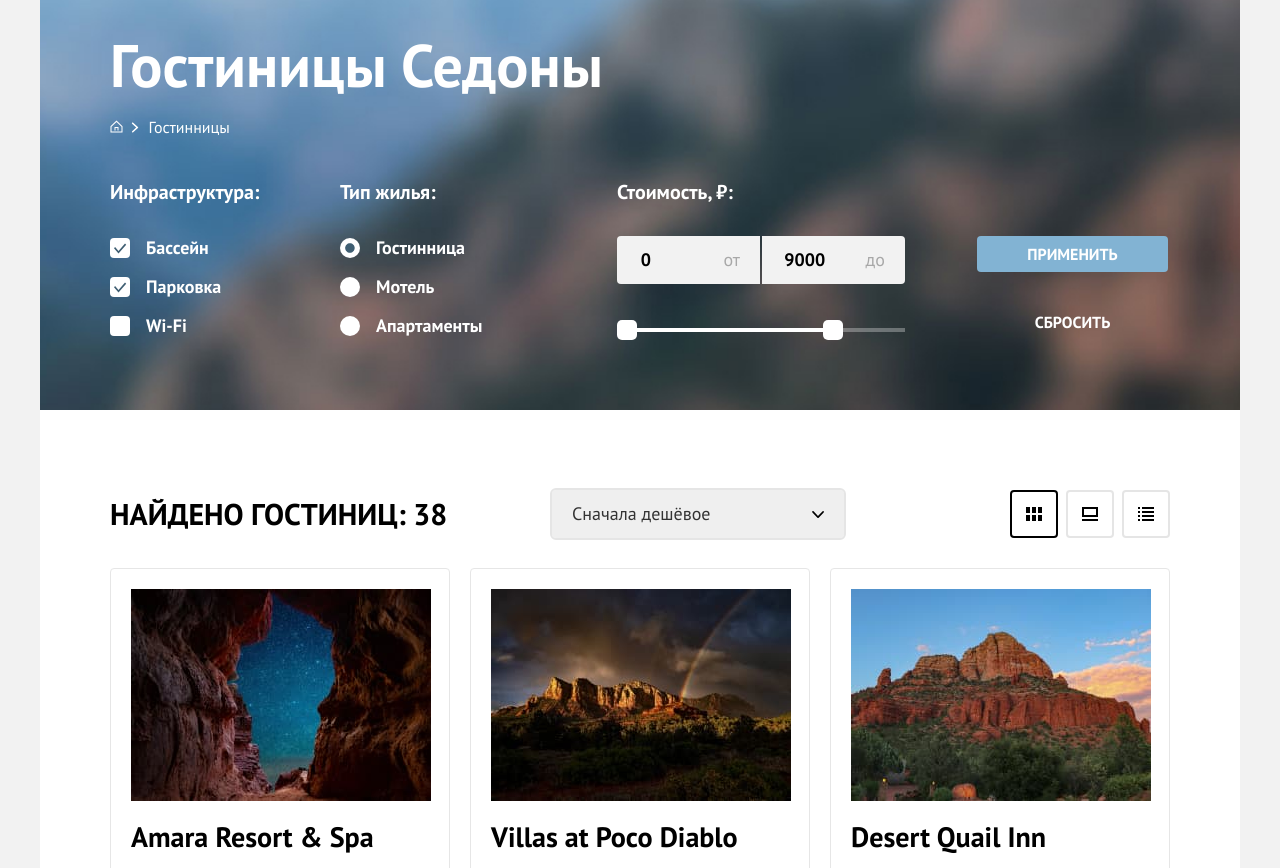
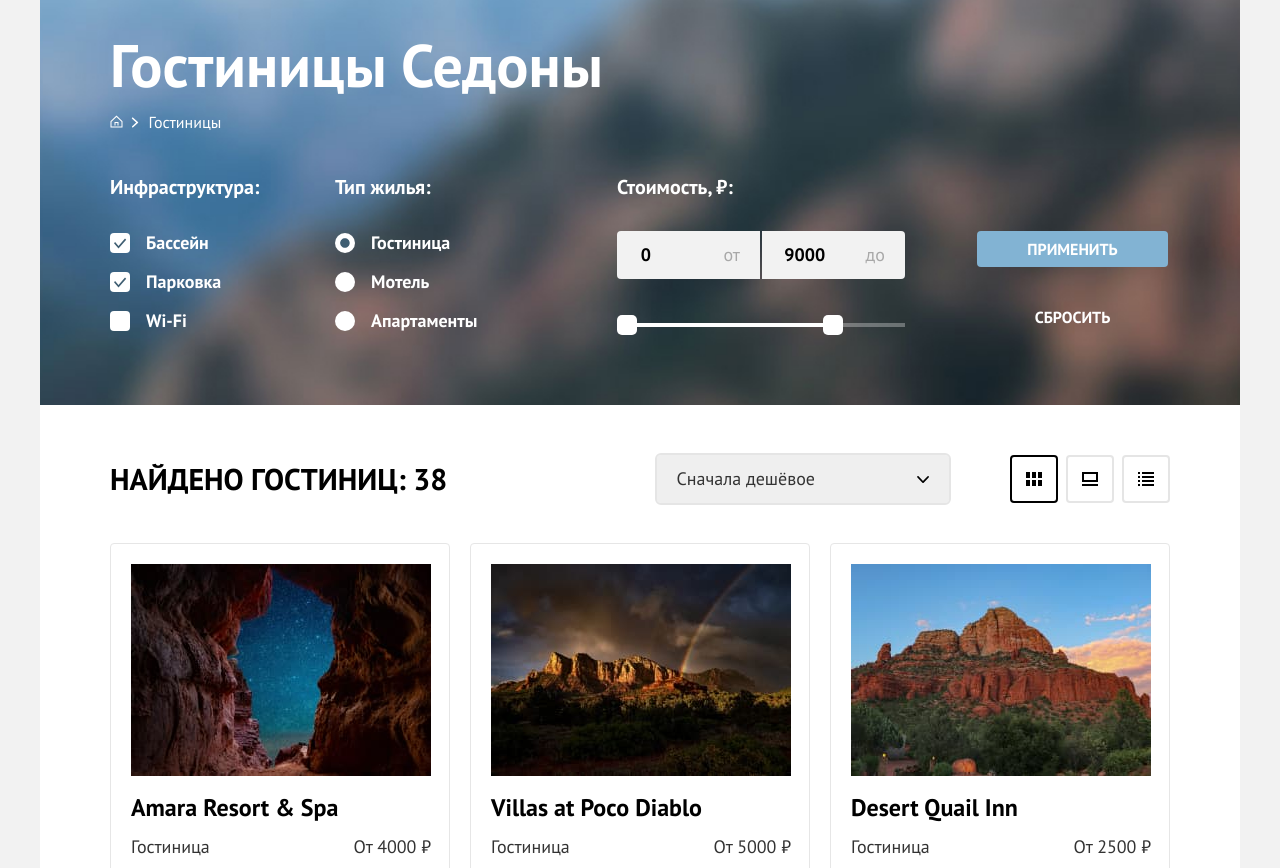
Before and after one commit to htmlacademy-htmlcss/2372587-sedona-37, a plain HTML site: page catalog.html in a window 1280 px wide. Shown: the part 73-941 px from the top of the page. Drawn offline with Linux system fonts and the light colour scheme.

Commit message:
Доработка после проверки
Доработка после проверки

```diff
--- a/catalog.html
+++ b/catalog.html
@@ -65,12 +65,12 @@
               </a>
             </li>
             <li class="breadcrumbs_item">
-              <a class="breadcrumbs_link" href="catalog.html">Гостинницы</a>
+              <a class="breadcrumbs_link" href="catalog.html">Гостиницы</a>
             </li>
           </ul>
         </header>
         <section class="catalog_hotel" data-test="filter">
-          <h2 class="visually_hidden">Список гостинниц с фильтрами</h2>
+          <h2 class="visually_hidden">Список гостиниц с фильтрами</h2>
           <form
             class="catalog_filter"
             action="https://echo.htmlacademy.ru/"
@@ -108,7 +108,7 @@
                 <li class="catalog_filter_item">
                   <label class="control">
                     <input class="control_input" type="radio" name="type_of_housing" value="hotel" checked>
-                    <span class="control_label">Гостинница</span>
+                    <span class="control_label">Гостиница</span>
                   </label>
                 </li>
                 <li class="catalog_filter_item">
@@ -210,7 +210,7 @@
                    height="212">
               <h3 class="hotel_card_title"> Amara Resort & Spa </h3>
             </a>
-            <span class="hotel_card_type">Гостинница</span>
+            <span class="hotel_card_type">Гостиница</span>
             <b class="hotel_card_price">От 4000 ₽</b>
             <button class="hotel_card_more_button button" type="button">Подробнее</button>
             <button class="hotel_card_like_button button" type="button">В избранное</button>
@@ -227,7 +227,7 @@
                    height="212">
               <h3 class="hotel_card_title"> Villas at Poco Diablo</h3>
             </a>
-            <span class="hotel_card_type">Гостинница</span>
+            <span class="hotel_card_type">Гостиница</span>
             <b class="hotel_card_price">От 5000 ₽</b>
             <button class="hotel_card_more_button button" type="button">Подробнее</button>
             <button class="hotel_card_like_button button button_grin" type="button">В избранном</button>
@@ -244,7 +244,7 @@
                    height="212">
               <h3 class="hotel_card_title"> Desert Quail Inn</h3>
             </a>
-            <span class="hotel_card_type">Гостинница</span>
+            <span class="hotel_card_type">Гостиница</span>
             <b class="hotel_card_price">От 2500 ₽</b>
             <button class="hotel_card_more_button button" type="button">Подробнее</button>
             <button class="hotel_card_like_button button" type="button">В избранное</button>
@@ -261,7 +261,7 @@
                    height="212">
               <h3 class="hotel_card_title"> GreenTree Inn</h3>
             </a>
-            <span class="hotel_card_type">Гостинница</span>
+            <span class="hotel_card_type">Гостиница</span>
             <b class="hotel_card_price">От 1500 ₽</b>
             <button class="hotel_card_more_button button" type="button">Подробнее</button>
             <button class="hotel_card_like_button button" type="button">В избранное</button>
@@ -299,7 +299,7 @@
 
       <h2 class="subscription_title_catalog">Подпишитесь на рассылку</h2>
       <p class="subscription_description_catalog">
-        Только полезная информация и никакого спама, честное бойскаутское!
+        Только полезная информация и никакого спама, <br>честное бойскаутское!
       </p>
       <form
         class="subscription_form_catalog"
--- a/styles/styles.css
+++ b/styles/styles.css
@@ -692,7 +692,7 @@ html {
 }
 
 .subscribe_news {
-  padding: 8px 50px;
+  padding: 8px 45px;
   align-self: stretch;
   align-content: stretch;
 
@@ -810,6 +810,8 @@ html {
   padding: 0;
   margin: 0;
   margin-bottom: 40px;
+  margin-top: -5px;
+  align-items: flex-start;
 }
 
 .breadcrumbs_icon {
@@ -886,7 +888,7 @@ html {
 }
 
 .catalog_filter_group:not(:last-child) {
-  margin-right: 70px;
+  margin-right: 65px;
 }
 
 .catalog_filter_item:not(:last-child) {
@@ -1145,9 +1147,7 @@ html {
   display: flex;
   justify-content: space-between;
   align-items: center;
-  margin-right: 70px;
-  margin-left: 70px;
-  margin-top: 50px;
+  margin: 50px 70px 40px 70px;
 }
 
 .results_title {
@@ -1164,7 +1164,6 @@ html {
   box-sizing: border-box;
   width: 292px;
   padding: 14px 20px;
-  padding-right: 34px;
   font-family: inherit;
   font-size: 18px;
   color: #333333;
@@ -1175,6 +1174,7 @@ html {
   background-repeat: no-repeat;
   background-position: right 20px center;
   appearance: none;
+  margin-left: 155px;
 }
 
 .button_light_container {
@@ -1184,6 +1184,8 @@ html {
   list-style-type: none;
   width: 200px;
   margin-left: 14px;
+  margin: 0;
+  padding: 0;
 }
 
 .view_icon {
@@ -1235,8 +1237,8 @@ html {
 .hotel_card {
   display: grid;
   grid-template-columns: 140px 140px;
-  column-gap: 16px;
-  row-gap: 20px;
+  column-gap: 20px;
+  row-gap: 14px;
   grid-template-areas:
   "foto foto"
   "type price"
@@ -1256,10 +1258,17 @@ html {
   text-decoration: none;
   grid-area: foto;
 }
-
+.hotel_card_image {
+  padding: 0;
+  margin: 0;
+}
 .hotel_card_title {
   margin: 0;
-  padding-top: 16px;
+  margin-top: 12px;
+  font-family: PT Sans, sans-serif;
+  font-size: 24px;
+  font-weight: 700;
+  line-height: 28px;
 }
 
 .hotel_card_type {
@@ -1431,7 +1440,7 @@ html {
 }
 
 .subscription_catalog {
-  margin: 96px 258px 104px 258px;
+  margin: 156px 258px 104px 258px;
 }
 
 .subscription_form_catalog {
@@ -1448,7 +1457,6 @@ html {
   text-align: center;
   color: #000000;
   margin: 0;
-  padding-top: 96px;
 }
 
 .subscription_description_catalog {
@@ -1493,6 +1501,7 @@ html {
   border-top-left-radius: 0;
   border-bottom-left-radius: 0;
   cursor: pointer;
+
 }
 
 /*Модальное окно*/
```
